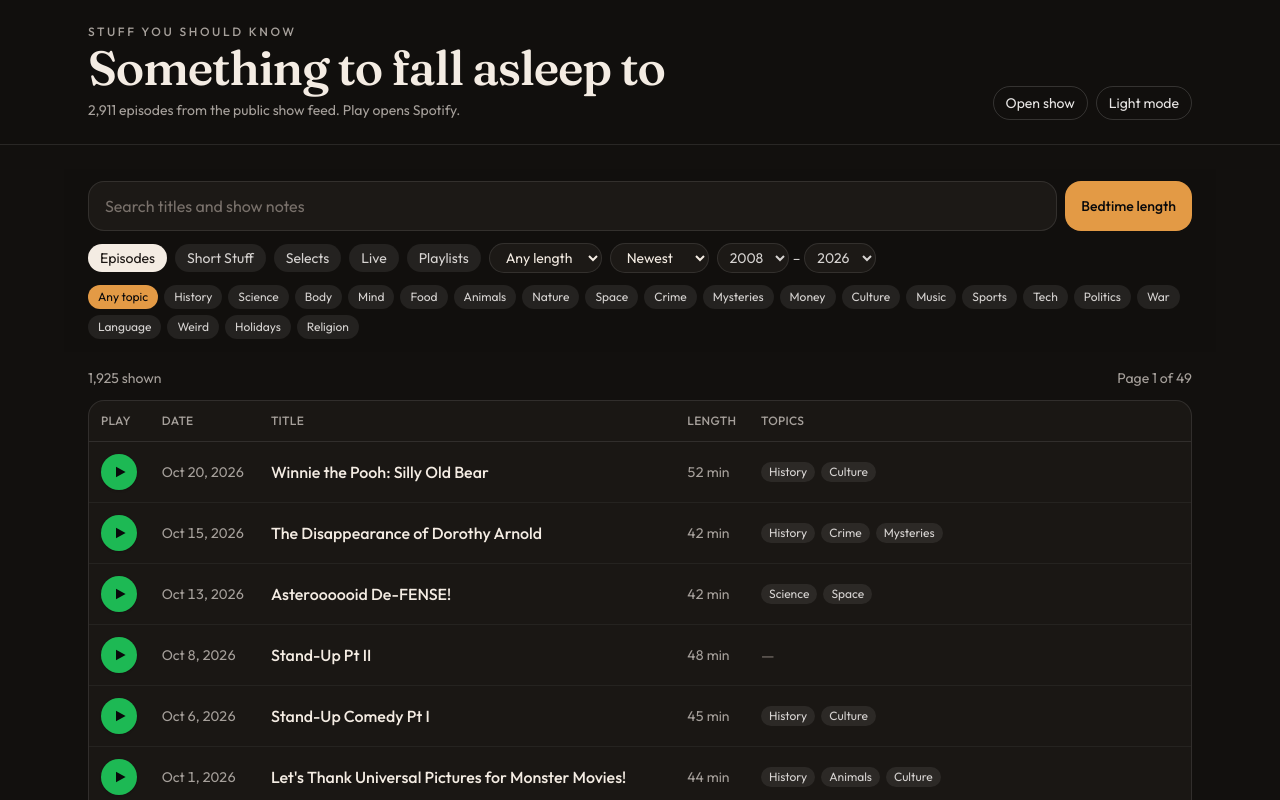
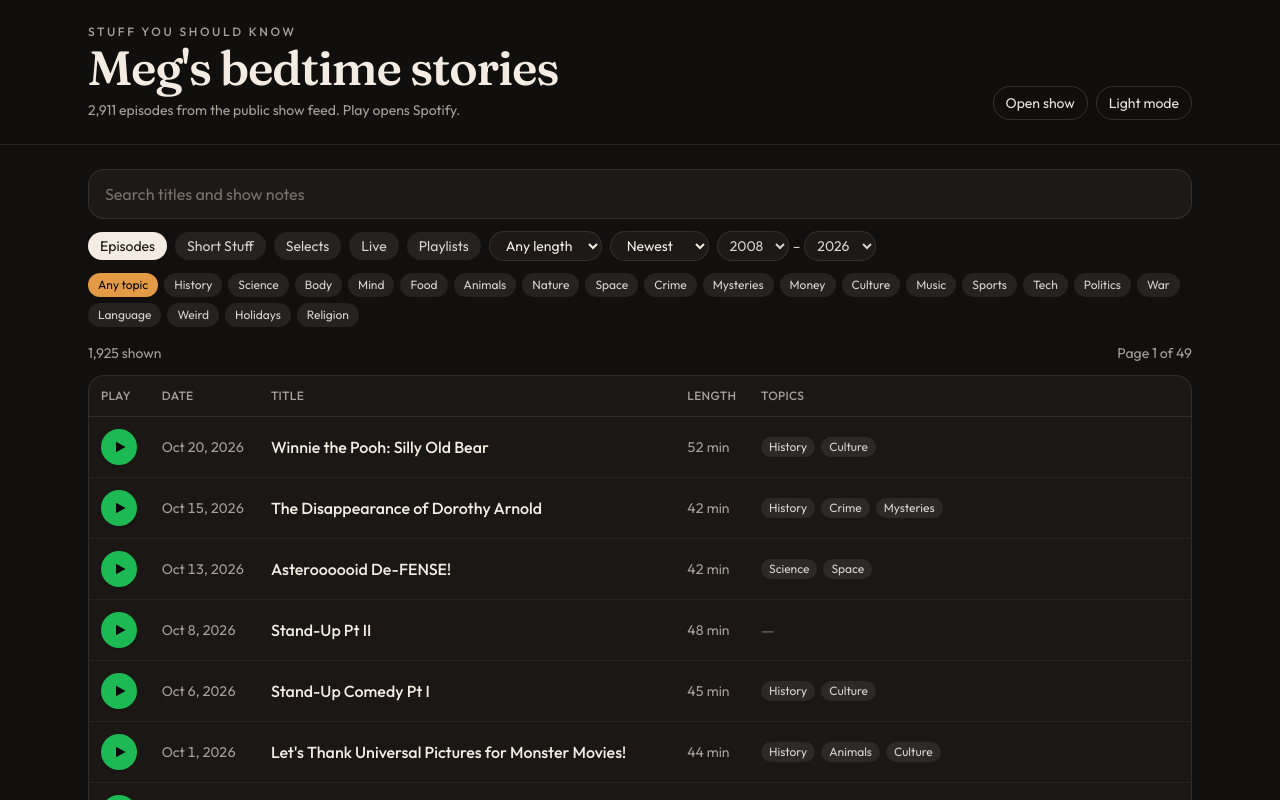
Before and after one commit to jcordell/megs-bedtime-stories, a React (Vite) app: page / in a window 1280 px wide. Shown: the top 800 px of the page. Built offline with nearby package versions, Linux system fonts and the light colour scheme.

Commit message:
Let the filters scroll away and keep one pill selected at a time.

```diff
--- a/index.html
+++ b/index.html
@@ -4,7 +4,7 @@
     <meta charset="UTF-8" />
     <link rel="icon" type="image/svg+xml" href="/favicon.svg" />
     <meta name="viewport" content="width=device-width, initial-scale=1.0" />
-    <title>SYSK bedtime catalog</title>
+    <title>Meg's bedtime stories</title>
     <link rel="preconnect" href="https://fonts.googleapis.com" />
     <link rel="preconnect" href="https://fonts.gstatic.com" crossorigin />
     <link
--- a/src/App.tsx
+++ b/src/App.tsx
@@ -168,26 +168,12 @@ export default function App() {
     localStorage.setItem("theme", next ? "dark" : "light")
   }
 
-  function toggleTopic(topic: string) {
-    setTopics((current) =>
-      current.includes(topic) ? current.filter((item) => item !== topic) : [...current, topic],
-    )
+  function selectTopic(topic: string) {
+    setTopics([topic])
   }
 
-  function toggleFormat(format: EpisodeFormat) {
-    setFormats((current) =>
-      current.includes(format) ? current.filter((item) => item !== format) : [...current, format],
-    )
-  }
-
-  function applyBedtime() {
-    setFormats(["episode"])
-    setMinMinutes(40)
-    setTopics([])
-    setYearFrom(years.min)
-    setYearTo(years.max)
-    setSort("newest")
-    setQuery("")
+  function selectFormat(format: EpisodeFormat) {
+    setFormats([format])
   }
 
   return (
@@ -199,7 +185,7 @@ export default function App() {
               Stuff You Should Know
             </p>
             <h1 className="mt-1 font-serif text-4xl tracking-tight text-balance sm:text-5xl">
-              Something to fall asleep to
+              Meg's bedtime stories
             </h1>
             <p className="mt-2 max-w-xl text-sm text-stone-600 dark:text-stone-400">
               {episodes.length > 0 ? `${episodes.length.toLocaleString()} episodes` : "Episodes"} from
@@ -227,10 +213,9 @@ export default function App() {
       </header>
 
       <main className="mx-auto max-w-6xl px-4 py-6 sm:px-6">
-        <div className="sticky top-0 z-10 -mx-4 mb-4 border-b border-transparent bg-[#f6f1e8]/95 px-4 py-3 backdrop-blur sm:-mx-6 sm:px-6 dark:bg-[#12100e]/95">
+        <div className="mb-4">
           <div className="flex flex-col gap-3">
-            <div className="flex flex-col gap-2 sm:flex-row">
-              <label className="relative min-w-0 flex-1">
+            <label className="relative min-w-0">
               <span className="sr-only">Search episodes</span>
               <input
                 value={query}
@@ -239,14 +224,6 @@ export default function App() {
                 className="w-full rounded-2xl border border-stone-300 bg-white px-4 py-3 text-base outline-none placeholder:text-stone-400 focus:border-lamp-deep dark:border-white/10 dark:bg-[#1c1916] dark:placeholder:text-stone-500 dark:focus:border-lamp"
               />
             </label>
-              <button
-                type="button"
-                onClick={applyBedtime}
-                className="rounded-2xl bg-lamp px-4 py-3 text-sm font-medium text-zinc-950 transition hover:brightness-105"
-              >
-                Bedtime length
-              </button>
-            </div>
 
             <div className="flex flex-wrap items-center gap-2">
               {FORMAT_OPTIONS.map((option) => {
@@ -256,7 +233,7 @@ export default function App() {
                     key={option.id}
                     type="button"
                     aria-pressed={on}
-                    onClick={() => toggleFormat(option.id)}
+                    onClick={() => selectFormat(option.id)}
                     className={`rounded-full px-3 py-1 text-sm transition ${
                       on
                         ? "bg-[#241c16] text-[#f6f1e8] dark:bg-[#f4ece3] dark:text-[#1a1512]"
@@ -345,7 +322,7 @@ export default function App() {
                     key={topic}
                     type="button"
                     aria-pressed={on}
-                    onClick={() => toggleTopic(topic)}
+                    onClick={() => selectTopic(topic)}
                     className={`rounded-full px-2.5 py-1 text-xs ${
                       on
                         ? "bg-lamp text-zinc-950"
@@ -365,7 +342,7 @@ export default function App() {
             {status === "loading"
               ? "Loading the catalog…"
               : `${filtered.length.toLocaleString()} shown`}
-            {topics.length > 0 ? " · any selected topic" : ""}
+            {topics.length > 0 ? ` · ${TOPIC_LABELS[topics[0]] ?? topics[0]}` : ""}
           </p>
           {pageCount > 1 && (
             <p>
```
Lines whose indentation alone changed are shown as unchanged.
